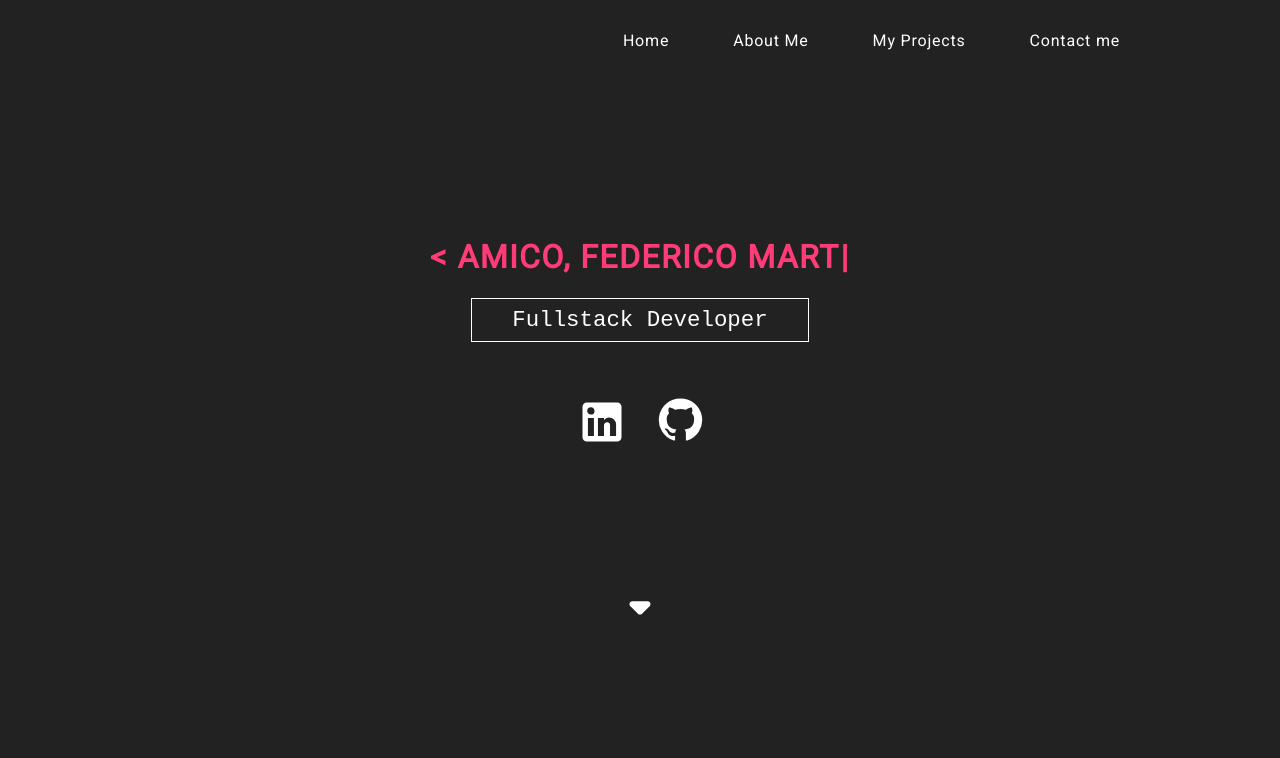
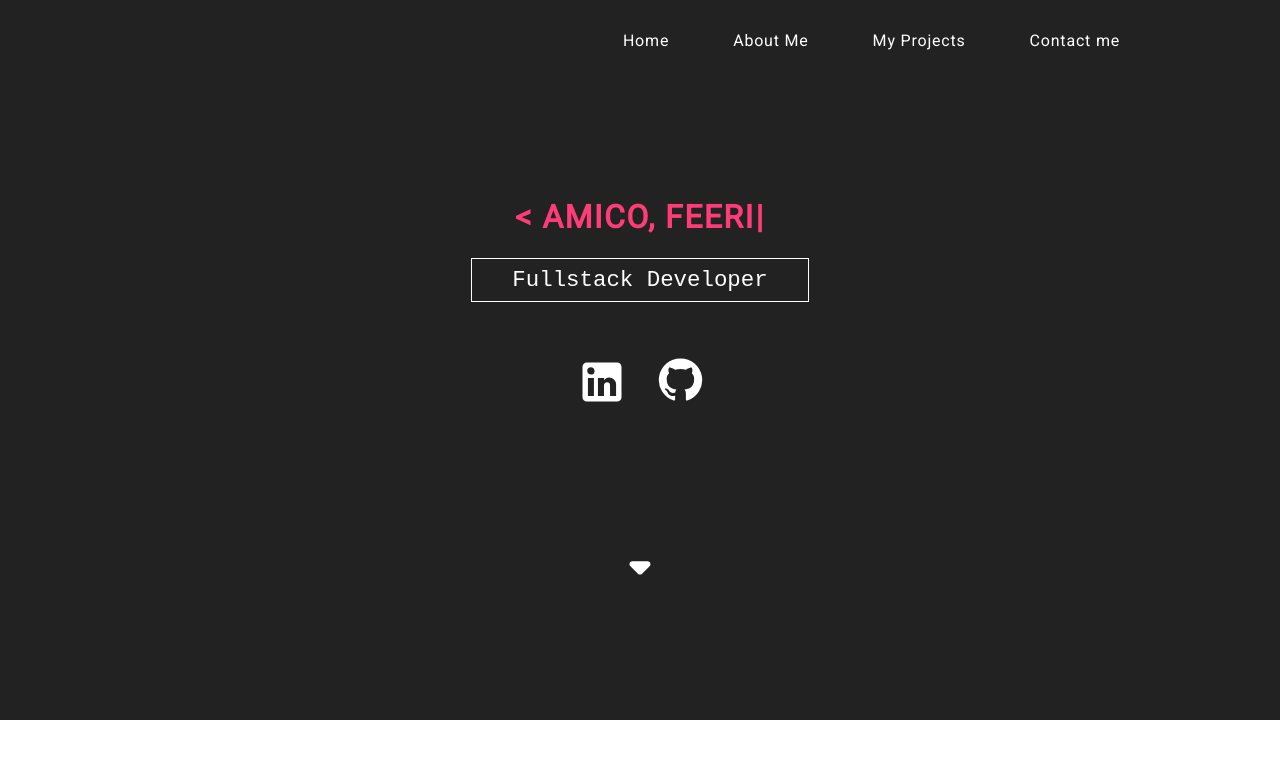
Before and after one commit to fede16798/resumeWithReact, a React (Create React App) app: page / in a window 1280 px wide. Shown: the top 758 px of the page. Built offline with nearby package versions, Linux system fonts and the light colour scheme.

Commit message:
refactor text typewriter

```diff
--- a/src/components/presentation/Presentation.css
+++ b/src/components/presentation/Presentation.css
@@ -1,5 +1,5 @@
 .presentation-container {
-    height: 90vh;
+    height: 80vh;
     background-color: var(--background-color-header);
 
     display: flex;
--- a/src/components/presentation/Presentation.js
+++ b/src/components/presentation/Presentation.js
@@ -12,14 +12,11 @@ const Presentation = () => {
       <Typewriter
         onInit={(typewriter)=> {
         typewriter
-        .typeString("< AMICO, FEDERICO MARTIN />")
+        .typeString("< AMICO, FEERICOMAIN />")
         .pauseFor(300)
-        .deleteChars(10)
-        .typeString(" MARTIN />")
+        .deleteChars(12)
+        .typeString("DERICO MARTIN />")
         .start();
-        }}
-        options = {{
-          loop: true,
         }}
       />
      </h1>
```
